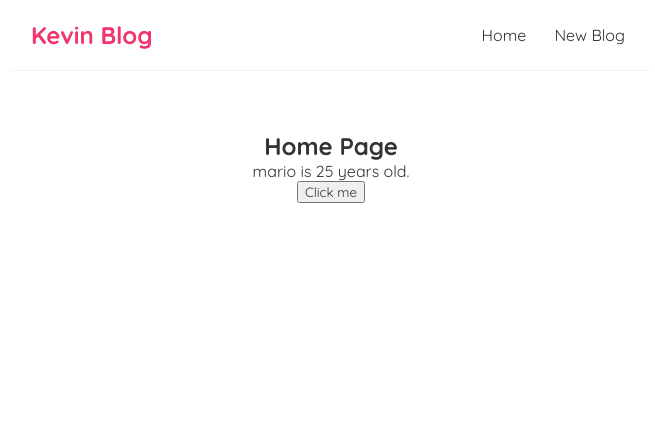
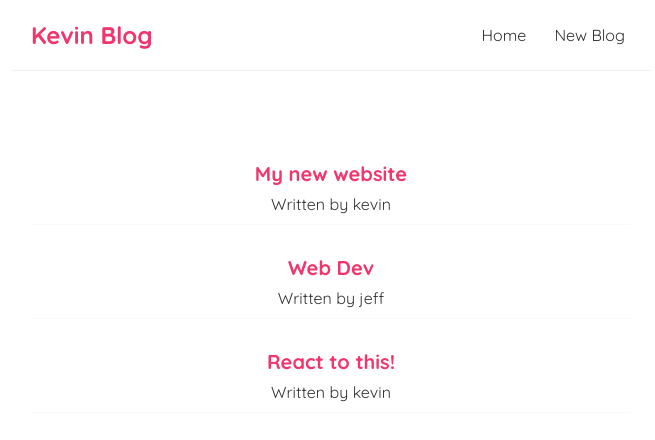
Before and after one commit to HengKevin/dojo-blog, a React (Create React App) app: page / in a window 1280 px wide. Shown: the top 440 px of the page, without its empty margins (309-964 px from the left). Built offline with nearby package versions, Linux system fonts and the light colour scheme.

Commit message:
outputting list

```diff
--- a/src/Home.js
+++ b/src/Home.js
@@ -1,20 +1,21 @@
 import { useState } from "react";
 
 const Home = () => {
-    // let name = 'jeff';
-    const [name, setName] = useState('mario');
-    const [age, setAge] = useState(25);
-
-    const handleClick = () => {
-        setName('luigi');
-        setAge(30);
-    }
+    const [blogs, setBlogs] = useState([
+        { title: 'My new website', body: 'lorem ipsum...', author: 'kevin', id: 1},
+        { title: 'Web Dev', body: 'lorem ipsum...', author: 'jeff', id: 2},
+        { title: 'React to this!', body: 'lorem ipsum...', author: 'kevin', id: 3},
+    ])
 
     return (
         <div className="home">
-            <h2>Home Page</h2>
-            <p>{ name } is { age } years old.</p>
-            <button onClick={handleClick}>Click me</button>
+
+            {blogs.map((blog) => {
+                return <div className="blog-preview" key={blog.id}>
+                    <h2>{blog.title}</h2>
+                    <p>Written by {blog.author}</p>
+                </div>;
+            })}
         </div>
      );
 }
--- a/src/index.css
+++ b/src/index.css
@@ -33,3 +33,18 @@
   margin: 40px auto;
   padding: 20px;
 }
+
+/* blog previews / list */
+.blog-preview {
+  padding: 10px 16px;
+  margin: 20px 0;
+  border-bottom: 1px solid #fafafa;
+}
+.blog-preview:hover {
+  box-shadow: 1px 3px 5px rgba(0,0,0,0.1);
+}
+.blog-preview h2 {
+  font-size: 20px;
+  color: #f1356d;
+  margin-bottom: 8px;
+}
```
